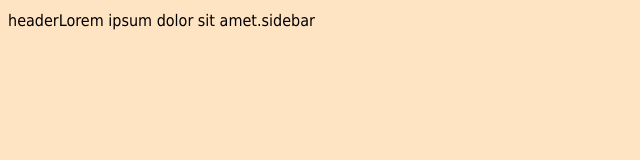
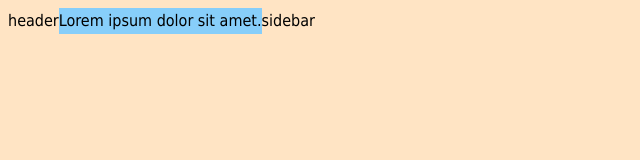
Before and after one commit to zakeripour/Tamrin-git, a plain HTML site: page project/index.html in a window 1280 px wide. Shown: the whole page, without its empty margins (0-640 px from the left). Drawn offline with Linux system fonts and the light colour scheme.

Commit message:
add bg for main

```diff
--- a/project/style.css
+++ b/project/style.css
@@ -17,3 +17,7 @@ body{
 div {
     display: flex;
 }
+
+main {
+    background-color: lightskyblue;
+}
```
